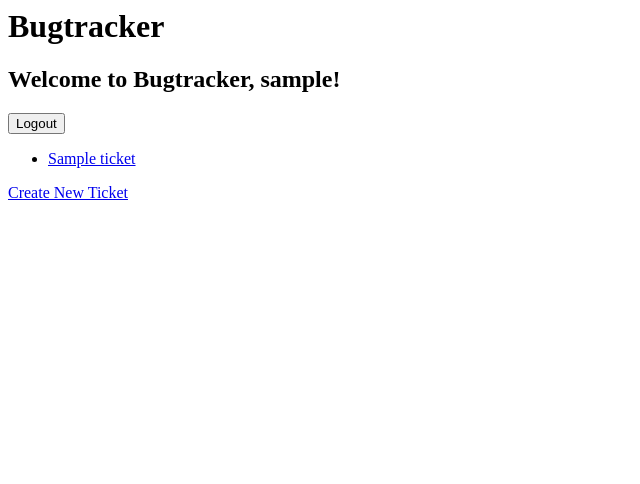
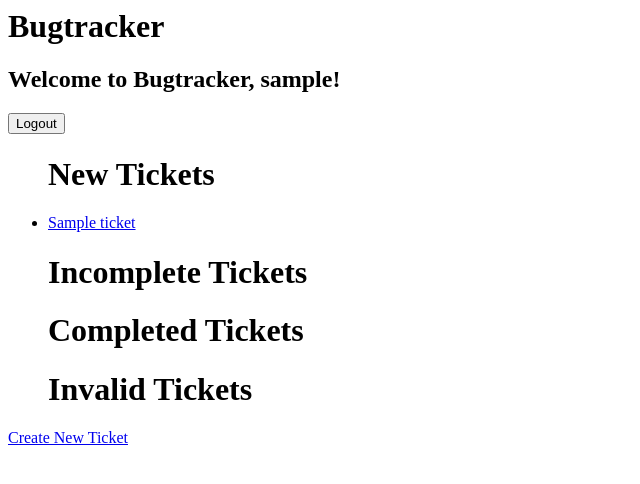
Before and after one commit to DJJD2150/bugtracker, a Django app: page / in a window 1280 px wide. Shown: the top 484 px of the page, without its empty margins (0-640 px from the left). Run offline with Django 3.2, Linux system fonts and the light colour scheme; a user stored in the database is signed in; tables that the repository leaves empty hold one stand-in row (values such as "Sample post").

Commit message:
Fixed various links to different template HTML pages.

```diff
--- a/bugtracker/urls.py
+++ b/bugtracker/urls.py
@@ -22,7 +22,7 @@ urlpatterns = [
     path('ticket/<int:ticket_id>/edit/', views.ticket_edit_view),
     path('ticket/<int:ticket_id>', views.ticket_view, name="ticket_view"),
     path('newticket/', views.create_ticket_view, name="create_ticket_view"),
-    path('username/<int:user_id>/edit/', views.user_edit_view),
+    # path('username/<int:user_id>/edit/', views.user_edit_view),
     path('username/<int:user_id>', views.user_view, name="user_view"),
     # path('newuser/', views.create_user_view, name="create_user_view"),
     path('login/', views.login_view, name="login"),
--- a/bugtracker_app/models.py
+++ b/bugtracker_app/models.py
@@ -9,8 +9,9 @@ class CustomUserModel(AbstractUser):
         return self.username
 
 class Ticket(models.Model):
-    # Got help from Sohail Aslam in study hall here, as well as the Django documentation.
+    # Got help from Sohail Aslam in study hall here, Peter Marsh, and also the Django documentation.
     # https://docs.djangoproject.com/en/3.0/ref/models/fields/#choices
+    # First item in tuple is saved in the database, second item is displayed in the front end.
     TICKET_CHOICES = [
         ('New', 'New'),
         ('In Progress', 'In Progress'),
@@ -29,10 +30,12 @@ class Ticket(models.Model):
     user_assigned_ticket = models.ForeignKey(CustomUserModel,
                                              on_delete=models.CASCADE,
                                              null=True,
+                                             blank=True,
                                              related_name='user_assigned')
     user_completed_ticket = models.ForeignKey(CustomUserModel,
                                               on_delete=models.CASCADE,
                                               null=True,
+                                              blank=True,
                                               related_name='user_completed')
 
     def __str__(self):
--- a/bugtracker_app/views.py
+++ b/bugtracker_app/views.py
@@ -4,12 +4,24 @@ from django.contrib.auth import login, logout, authenticate
 from django.contrib.auth.decorators import login_required
 
 from bugtracker_app.models import CustomUserModel, Ticket
-from bugtracker_app.forms import LoginForm, TicketForm, UserForm
+from bugtracker_app.forms import LoginForm, TicketForm
 
 # Create your views here.
 def index_view(request):
     initial_index = Ticket.objects.all()
-    return render(request, "homepage.html", {'index': initial_index})
+    new_tickets = Ticket.objects.filter(ticket_status='New')
+    in_progress_tickets = Ticket.objects.filter(ticket_status='In Progress')
+    completed_tickets = Ticket.objects.filter(ticket_status='Done')
+    invalid_tickets = Ticket.objects.filter(ticket_status='Invalid')
+    return render(
+        request,
+        "homepage.html",
+        {'index': initial_index,
+        'new_tickets': new_tickets,
+        'in_progress_tickets': in_progress_tickets,
+        'completed_tickets': completed_tickets,
+        'invalid_tickets': invalid_tickets}
+    )
 
 def login_view(request):
     if request.method == "POST":
@@ -96,26 +108,28 @@ def ticket_edit_view(request, ticket_id):
 
 @login_required
 def user_view(request, user_id):
-    if request.method == "POST":
-        form = UserForm(request.POST)
-        form.save()
-        return HttpResponseRedirect(reverse("homepage"))
-
-    form = UserForm()
+    # if request.method == "POST":
+    #     form = UserForm(request.POST)
+    #     form.save()
+    #     return HttpResponseRedirect(reverse("homepage"))
     all_users = CustomUserModel.objects.filter(id=user_id).first()
-    all_users_tickets = Ticket.objects.filter(author=all_users)
+    all_users_filed_tickets = Ticket.objects.filter(user_filed_ticket=all_users)
+    all_users_assigned_tickets = Ticket.objects.filter(user_assigned_ticket=all_users)
+    all_users_completed_tickets = Ticket.objects.filter(user_completed_ticket=all_users)
     return render(request, "usernames.html", {"usernames": all_users,
-                                            "tickets": all_users_tickets,
+                                            "filedtickets": all_users_filed_tickets,
+                                            "assignedtickets": all_users_assigned_tickets,
+                                            "completedtickets": all_users_completed_tickets,
                                             "post": all_users})
 
-"""localhost:8000/username/3/edit"""
-@login_required
-def user_edit_view(request, user_id):
-    username = CustomUserModel.objects.get(id=user_id)
-    if request.method == "POST":
-        form = UserForm(request.POST, instance=username)
-        form.save()
-        return HttpResponseRedirect(reverse("homepage"))
+# """localhost:8000/username/3/edit"""
+# # @login_required
+# # def user_edit_view(request, user_id):
+# #     username = CustomUserModel.objects.get(id=user_id)
+# #     if request.method == "POST":
+# #         form = UserForm(request.POST, instance=username)
+# #         form.save()
+# #         return HttpResponseRedirect(reverse("homepage"))
 
-    form = UserForm(instance=username)
-    return render(request, "generic_form.html", {"form": form})
+# #     form = UserForm(instance=username)
+# #     return render(request, "generic_form.html", {"form": form})
--- a/templates/homepage.html
+++ b/templates/homepage.html
@@ -5,15 +5,33 @@
         <a href="/logout/"><button>Logout</button></a>
     </p>
     <ul>
-    {% for ticket in index %}
-        <li>
-            <a href="/ticket/{{ ticket.id }}">{{ ticket.title }}</a>
-        </li>
-    {% endfor %}
+        <h1>New Tickets</h1>
+        {% for ticket in new_tickets %}
+            <li>
+                <a href="/ticket/{{ ticket.id }}">{{ ticket.title }}</a>
+            </li>
+        {% endfor %}
+        <h1>Incomplete Tickets</h1>
+        {% for ticket in in_progress_tickets %}
+            <li>
+                <a href="/ticket/{{ ticket.id }}">{{ ticket.title }}</a>
+            </li>
+        {% endfor %}
+        <h1>Completed Tickets</h1>
+        {% for ticket in completed_tickets %}
+            <li>
+                <a href="/ticket/{{ ticket.id }}">{{ ticket.title }}</a>
+            </li>
+        {% endfor %}
+        <h1>Invalid Tickets</h1>
+        {% for ticket in invalid_tickets %}
+            <li>
+                <a href="/ticket/{{ ticket.id }}">{{ ticket.title }}</a>
+            </li>
+        {% endfor %}
     </ul>
-    {{ tickets }}
+
     <a href="/newticket/">Create New Ticket</a>
-    <!-- <a href="/newuser/">Create New User</a>-->
 {% else %}
     <h2>You must log on to access Bugtracker.</h2>
     <p>
--- a/templates/tickets.html
+++ b/templates/tickets.html
@@ -3,9 +3,9 @@
 {% else %}
     <h2>{{ tickets.title }}</h2>
     <p>{{ tickets.time_and_date_filed }}</p>
-    <p>{{ ticket.ticket_status }}</p>
-    <p><a href="/username/{{ tickets.username.id }}">{{ tickets.username.username }}</a></p>
+    <p>{{ tickets.ticket_status }}</p>
     <p>{{ tickets.description }}</p>
+    <p><a href="/username/{{ tickets.user_filed_ticket.id }}">{{ tickets.user_filed_ticket }}</a></p>
     <p>{{ tickets.user_filed_ticket }}</p>
     <p>{{ tickets.user_assigned_ticket }}</p>
     <p>{{ tickets.user_completed_ticket }}</p>
```
Also changed, not shown: bugtracker_app/forms.py (+6 -6 lines), templates/usernames.html (+19 -6 lines), bugtracker_app/migrations/0002_auto_20200831_1127.py (added).
